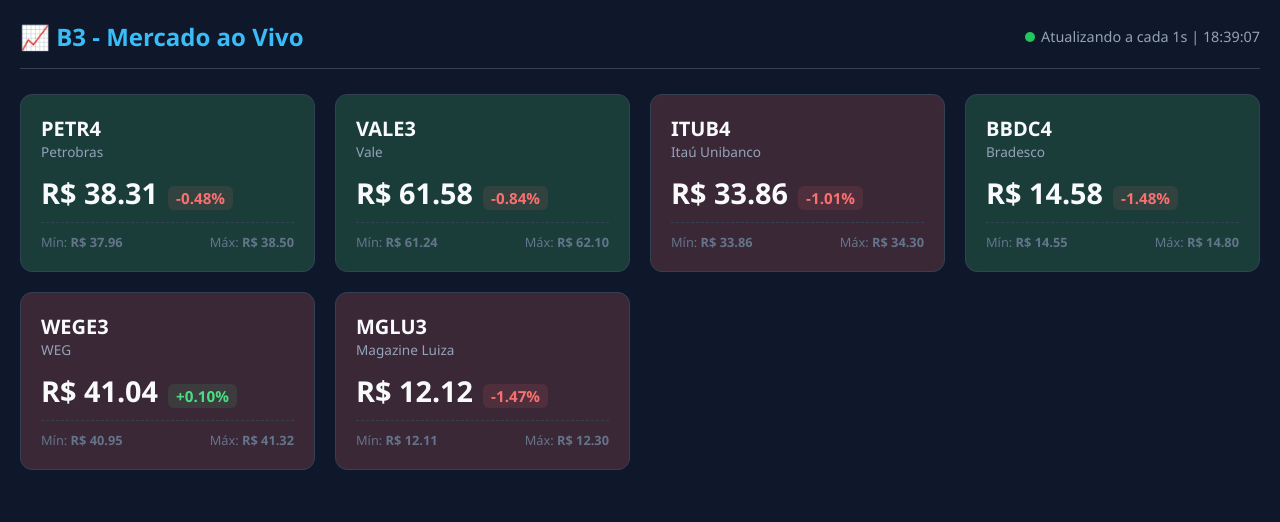
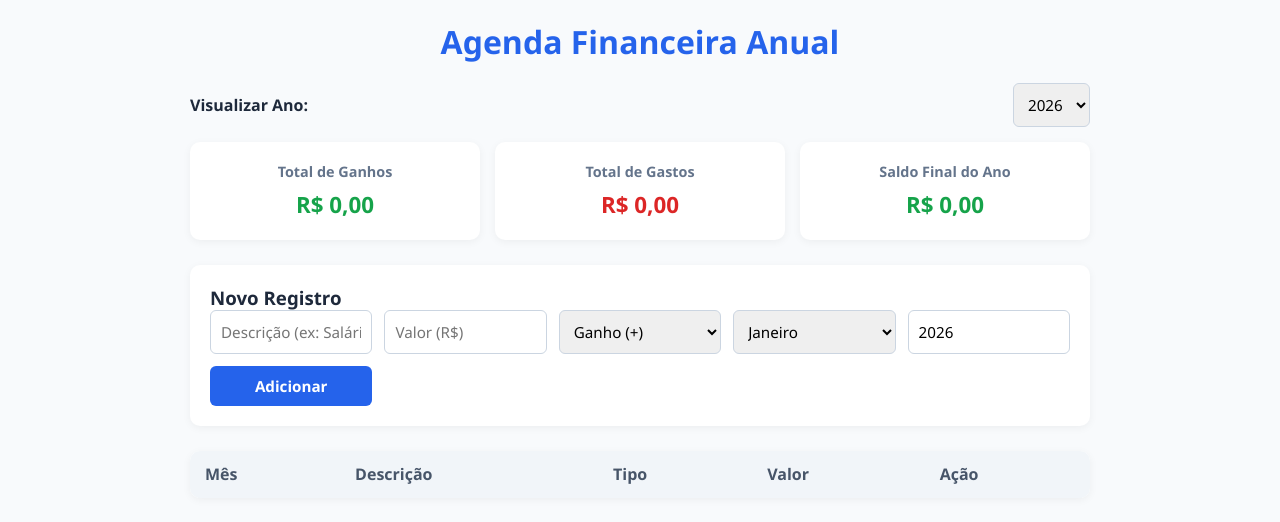
Before and after one commit to joaoantonioribeirodocarmo-commits/renda, a plain HTML site: page index.html in a window 1280 px wide. Drawn offline with Linux system fonts and the light colour scheme.

Commit message:
Update index.html

```diff
--- a/index.html
+++ b/index.html
@@ -3,249 +3,237 @@
 <head>
   <meta charset="UTF-8">
   <meta name="viewport" content="width=device-width, initial-scale=1.0">
-  <title>Bolsa de Valores em Tempo Real</title>
+  <title>Agenda Financeira Anual</title>
   <style>
-    * {
-      box-sizing: border-box;
-      margin: 0;
-      padding: 0;
-      font-family: 'Segoe UI', Tahoma, Geneva, Verdana, sans-serif;
+    :root {
+      --primary: #2563eb;
+      --success: #16a34a;
+      --danger: #dc2626;
+      --bg: #f8fafc;
+      --card: #ffffff;
+      --text: #1e293b;
     }
 
-    body {
-      background-color: #0f172a;
-      color: #f8fafc;
-      padding: 20px;
-    }
+    * { box-sizing: border-box; margin: 0; padding: 0; font-family: 'Segoe UI', Tahoma, Geneva, Verdana, sans-serif; }
+    body { background-color: var(--bg); color: var(--text); padding: 20px; display: flex; justify-content: center; }
+    .container { max-width: 900px; width: 100%; }
+    h1 { margin-bottom: 20px; text-align: center; color: var(--primary); }
 
-    header {
-      display: flex;
-      justify-content: space-between;
-      align-items: center;
-      margin-bottom: 25px;
-      padding-bottom: 15px;
-      border-bottom: 1px solid #334155;
-    }
+    /* Dashboard Cards */
+    .dashboard { display: grid; grid-template-columns: repeat(auto-fit, minmax(200px, 1fr)); gap: 15px; margin-bottom: 25px; }
+    .card { background: var(--card); padding: 20px; border-radius: 10px; box-shadow: 0 2px 8px rgba(0,0,0,0.05); text-align: center; }
+    .card h3 { font-size: 0.9rem; color: #64748b; margin-bottom: 8px; }
+    .card p { font-size: 1.4rem; font-weight: bold; }
+    .ganhos { color: var(--success); }
+    .gastos { color: var(--danger); }
+    .saldo { color: var(--primary); }
 
-    h1 {
-      font-size: 1.5rem;
-      color: #38bdf8;
-    }
+    /* Formulário */
+    .form-container { background: var(--card); padding: 20px; border-radius: 10px; box-shadow: 0 2px 8px rgba(0,0,0,0.05); margin-bottom: 25px; }
+    .form-grid { display: grid; grid-template-columns: repeat(auto-fit, minmax(150px, 1fr)); gap: 12px; }
+    input, select, button { padding: 10px; border: 1px solid #cbd5e1; border-radius: 6px; font-size: 0.95rem; outline: none; }
+    button { background: var(--primary); color: white; border: none; font-weight: bold; cursor: pointer; transition: background 0.2s; }
+    button:hover { background: #1d4ed8; }
 
-    .status {
-      font-size: 0.9rem;
-      color: #94a3b8;
-    }
-
-    .pulse {
-      display: inline-block;
-      width: 10px;
-      height: 10px;
-      border-radius: 50%;
-      background-color: #22c55e;
-      margin-right: 6px;
-      animation: blink 1s infinite;
-    }
-
-    @keyframes blink {
-      0%, 100% { opacity: 1; }
-      50% { opacity: 0.3; }
-    }
-
-    .grid {
-      display: grid;
-      grid-template-columns: repeat(auto-fit, minmax(280px, 1fr));
-      gap: 20px;
-    }
-
-    .card {
-      background-color: #1e293b;
-      border-radius: 12px;
-      padding: 20px;
-      border: 1px solid #334155;
-      transition: border-color 0.2s;
-    }
-
-    .card-header {
-      display: flex;
-      justify-content: space-between;
-      align-items: center;
-      margin-bottom: 12px;
-    }
-
-    .symbol {
-      font-size: 1.25rem;
-      font-weight: bold;
-    }
-
-    .company {
-      font-size: 0.85rem;
-      color: #94a3b8;
-    }
-
-    .price-box {
-      display: flex;
-      align-items: baseline;
-      gap: 10px;
-      margin-bottom: 8px;
-    }
-
-    .price {
-      font-size: 1.8rem;
-      font-weight: bold;
-    }
-
-    .change {
-      font-size: 0.95rem;
-      font-weight: 600;
-      padding: 2px 8px;
-      border-radius: 6px;
-    }
-
-    .up {
-      color: #4ade80;
-      background-color: rgba(74, 222, 128, 0.1);
-    }
-
-    .down {
-      color: #f87171;
-      background-color: rgba(248, 113, 113, 0.1);
-    }
-
-    .flash-green {
-      animation: flashGreen 0.4s ease-out;
-    }
-
-    .flash-red {
-      animation: flashRed 0.4s ease-out;
-    }
-
-    @keyframes flashGreen {
-      0% { background-color: rgba(74, 222, 128, 0.3); }
-      100% { background-color: transparent; }
-    }
-
-    @keyframes flashRed {
-      0% { background-color: rgba(248, 113, 113, 0.3); }
-      100% { background-color: transparent; }
-    }
-
-    .details {
-      display: flex;
-      justify-content: space-between;
-      font-size: 0.8rem;
-      color: #64748b;
-      margin-top: 10px;
-      padding-top: 10px;
-      border-top: 1px dashed #334155;
-    }
+    /* Controles e Tabela */
+    .controls { display: flex; justify-content: space-between; align-items: center; margin-bottom: 15px; }
+    table { width: 100%; background: var(--card); border-collapse: collapse; border-radius: 10px; overflow: hidden; box-shadow: 0 2px 8px rgba(0,0,0,0.05); }
+    th, td { padding: 12px 15px; text-align: left; border-bottom: 1px solid #f1f5f9; }
+    th { background: #f1f5f9; color: #475569; }
+    .btn-delete { background: var(--danger); color: white; border: none; padding: 6px 10px; border-radius: 4px; cursor: pointer; }
+    .btn-delete:hover { background: #b91c1c; }
   </style>
 </head>
 <body>
 
-  <header>
-    <h1>📈 B3 - Mercado ao Vivo</h1>
-    <div class="status">
-      <span class="pulse"></span>Atualizando a cada 1s | <span id="clock">00:00:00</span>
+  <div class="container">
+    <h1>Agenda Financeira Anual</h1>
+
+    <!-- Seleção de Ano -->
+    <div class="controls">
+      <label for="filtroAno"><strong>Visualizar Ano:</strong></label>
+      <select id="filtroAno" onchange="renderizar()"></select>
     </div>
-  </header>
 
-  <div class="grid" id="stock-grid"></div>
+    <!-- Dashboard com resumo do ano -->
+    <div class="dashboard">
+      <div class="card">
+        <h3>Total de Ganhos</h3>
+        <p id="totalGanhos" class="ganhos">R$ 0,00</p>
+      </div>
+      <div class="card">
+        <h3>Total de Gastos</h3>
+        <p id="totalGastos" class="gastos">R$ 0,00</p>
+      </div>
+      <div class="card">
+        <h3>Saldo Final do Ano</h3>
+        <p id="saldoFinal" class="saldo">R$ 0,00</p>
+      </div>
+    </div>
+
+    <!-- Formulário de Cadastro -->
+    <div class="form-container">
+      <h3>Novo Registro</h3>
+      <form id="formFinancas" onsubmit="adicionarRegistro(event)">
+        <div class="form-grid">
+          <input type="text" id="descricao" placeholder="Descrição (ex: Salário, Aluguel)" required>
+          <input type="number" id="valor" step="0.01" placeholder="Valor (R$)" required>
+          <select id="tipo" required>
+            <option value="ganho">Ganho (+)</option>
+            <option value="gasto">Gasto (-)</option>
+          </select>
+          <select id="mes" required>
+            <option value="1">Janeiro</option>
+            <option value="2">Fevereiro</option>
+            <option value="3">Março</option>
+            <option value="4">Abril</option>
+            <option value="5">Maio</option>
+            <option value="6">Junho</option>
+            <option value="7">Julho</option>
+            <option value="8">Agosto</option>
+            <option value="9">Setembro</option>
+            <option value="10">Outubro</option>
+            <option value="11">Novembro</option>
+            <option value="12">Dezembro</option>
+          </select>
+          <input type="number" id="ano" placeholder="Ano" required>
+          <button type="submit">Adicionar</button>
+        </div>
+      </form>
+    </div>
+
+    <!-- Tabela de Registros -->
+    <table>
+      <thead>
+        <tr>
+          <th>Mês</th>
+          <th>Descrição</th>
+          <th>Tipo</th>
+          <th>Valor</th>
+          <th>Ação</th>
+        </tr>
+      </thead>
+      <tbody id="tabelaCorpo"></tbody>
+    </table>
+  </div>
 
   <script>
-    // Lista de ações iniciais
-    const stocks = [
-      { symbol: 'PETR4', company: 'Petrobras', price: 38.50, initialPrice: 38.50 },
-      { symbol: 'VALE3', company: 'Vale', price: 62.10, initialPrice: 62.10 },
-      { symbol: 'ITUB4', company: 'Itaú Unibanco', price: 34.20, initialPrice: 34.20 },
-      { symbol: 'BBDC4', company: 'Bradesco', price: 14.80, initialPrice: 14.80 },
-      { symbol: 'WEGE3', company: 'WEG', price: 41.00, initialPrice: 41.00 },
-      { symbol: 'MGLU3', company: 'Magazine Luiza', price: 12.30, initialPrice: 12.30 }
+    // Recupera dados do localStorage ou inicia lista vazia
+    let transacoes = JSON.parse(localStorage.getItem('transacoes_financeiras')) || [];
+
+    const mesesNomes = [
+      "Janeiro", "Fevereiro", "Março", "Abril", "Maio", "Junho",
+      "Julho", "Agosto", "Setembro", "Outubro", "Novembro", "Dezembro"
     ];
 
-    // Inicializa os cards na página
-    function renderCards() {
-      const grid = document.getElementById('stock-grid');
-      grid.innerHTML = '';
+    // Configura o ano atual nos inputs ao carregar
+    const anoAtual = new Date().getFullYear();
+    document.getElementById('ano').value = anoAtual;
 
-      stocks.forEach(stock => {
-        const card = document.createElement('div');
-        card.className = 'card';
-        card.id = `card-${stock.symbol}`;
-        card.innerHTML = `
-          <div class="card-header">
-            <div>
-              <div class="symbol">${stock.symbol}</div>
-              <div class="company">${stock.company}</div>
-            </div>
-          </div>
-          <div class="price-box">
-            <span class="price" id="price-${stock.symbol}">R$ ${stock.price.toFixed(2)}</span>
-            <span class="change up" id="change-${stock.symbol}">0.00%</span>
-          </div>
-          <div class="details">
-            <span>Mín: <strong id="min-${stock.symbol}">R$ ${stock.price.toFixed(2)}</strong></span>
-            <span>Máx: <strong id="max-${stock.symbol}">R$ ${stock.price.toFixed(2)}</strong></span>
-          </div>
-        `;
+    function inicializarFiltroAnos() {
+      const selectFiltro = document.getElementById('filtroAno');
+      const anos = [...new Set(transacoes.map(t => t.ano))];
 
-        // Guarda histórico de máxima e mínima
-        stock.min = stock.price;
-        stock.max = stock.price;
+      if (!anos.includes(anoAtual)) anos.push(anoAtual);
+      anos.sort((a, b) => b - a);
 
-        grid.appendChild(card);
+      selectFiltro.innerHTML = '';
+      anos.forEach(ano => {
+        const option = document.createElement('option');
+        option.value = ano;
+        option.textContent = ano;
+        selectFiltro.appendChild(option);
       });
     }
 
-    // Função para simular flutuação de preço
-    function updateStocks() {
-      stocks.forEach(stock => {
-        // Variação percentual aleatória entre -0.8% e +0.8%
-        const deltaPercent = (Math.random() - 0.49) * 1.6;
-        const oldPrice = stock.price;
-        const newPrice = oldPrice * (1 + deltaPercent / 100);
+    function adicionarRegistro(e) {
+      e.preventDefault();
 
-        stock.price = Math.max(0.01, newPrice); // impede preço negativo
+      const novaTransacao = {
+        id: Date.now(),
+        descricao: document.getElementById('descricao').value,
+        valor: parseFloat(document.getElementById('valor').value),
+        tipo: document.getElementById('tipo').value,
+        mes: parseInt(document.getElementById('mes').value),
+        ano: parseInt(document.getElementById('ano').value)
+      };
 
-        // Atualiza Máxima e Mínima
-        if (stock.price > stock.max) stock.max = stock.price;
-        if (stock.price < stock.min) stock.min = stock.price;
+      transacoes.push(novaTransacao);
+      salvarDados();
 
-        // Calcula variação total do dia em relação ao preço inicial
-        const totalChange = ((stock.price - stock.initialPrice) / stock.initialPrice) * 100;
+      // Limpa campos do formulário
+      document.getElementById('descricao').value = '';
+      document.getElementById('valor').value = '';
 
-        // Elementos DOM
-        const card = document.getElementById(`card-${stock.symbol}`);
-        const priceEl = document.getElementById(`price-${stock.symbol}`);
-        const changeEl = document.getElementById(`change-${stock.symbol}`);
-        const minEl = document.getElementById(`min-${stock.symbol}`);
-        const maxEl = document.getElementById(`max-${stock.symbol}`);
+      // Atualiza o filtro se for um ano novo
+      inicializarFiltroAnos();
+      document.getElementById('filtroAno').value = novaTransacao.ano;
+      renderizar();
+    }
 
-        // Atualiza textos
-        priceEl.textContent = `R$ ${stock.price.toFixed(2)}`;
-        changeEl.textContent = `${totalChange >= 0 ? '+' : ''}${totalChange.toFixed(2)}%`;
-        minEl.textContent = `R$ ${stock.min.toFixed(2)}`;
-        maxEl.textContent = `R$ ${stock.max.toFixed(2)}`;
+    function removerRegistro(id) {
+      transacoes = transacoes.filter(t => t.id !== id);
+      salvarDados();
+      renderizar();
+    }
 
-        // Atualiza classe de cor da variação
-        changeEl.className = `change ${totalChange >= 0 ? 'up' : 'down'}`;
+    function salvarDados() {
+      localStorage.setItem('transacoes_financeiras', JSON.stringify(transacoes));
+    }
 
-        // Efeito visual de brilho no card (verde subiu / vermelho caiu)
-        card.classList.remove('flash-green', 'flash-red');
-        void card.offsetWidth; // Força reflow no navegador para reiniciar a animação
-        card.classList.add(stock.price >= oldPrice ? 'flash-green' : 'flash-red');
+    function formatarMoeda(valor) {
+      return valor.toLocaleString('pt-BR', { style: 'currency', currency: 'BRL' });
+    }
+
+    function renderizar() {
+      const anoSelecionado = parseInt(document.getElementById('filtroAno').value) || anoAtual;
+      const tabelaCorpo = document.getElementById('tabelaCorpo');
+      tabelaCorpo.innerHTML = '';
+
+      const transacoesFiltradas = transacoes.filter(t => t.ano === anoSelecionado);
+
+      // Ordena por mês
+      transacoesFiltradas.sort((a, b) => a.mes - b.mes);
+
+      let totalGanhos = 0;
+      let totalGastos = 0;
+
+      transacoesFiltradas.forEach(t => {
+        if (t.tipo === 'ganho') {
+          totalGanhos += t.valor;
+        } else {
+          totalGastos += t.valor;
+        }
+
+        const tr = document.createElement('tr');
+        tr.innerHTML = `
+          <td>${mesesNomes[t.mes - 1]}</td>
+          <td>${t.descricao}</td>
+          <td style="color: ${t.tipo === 'ganho' ? 'var(--success)' : 'var(--danger)'}">
+            ${t.tipo === 'ganho' ? 'Ganho' : 'Gasto'}
+          </td>
+          <td>${formatarMoeda(t.valor)}</td>
+          <td>
+            <button class="btn-delete" onclick="removerRegistro(${t.id})">Excluir</button>
+          </td>
+        `;
+        tabelaCorpo.appendChild(tr);
       });
 
-      // Atualiza o relógio no topo
-      document.getElementById('clock').textContent = new Date().toLocaleTimeString('pt-BR');
+      const saldoFinal = totalGanhos - totalGastos;
+
+      // Atualiza o Dashboard
+      document.getElementById('totalGanhos').textContent = formatarMoeda(totalGanhos);
+      document.getElementById('totalGastos').textContent = formatarMoeda(totalGastos);
+      document.getElementById('saldoFinal').textContent = formatarMoeda(saldoFinal);
+
+      // Cor dinâmica do saldo final
+      document.getElementById('saldoFinal').style.color = saldoFinal >= 0 ? 'var(--success)' : 'var(--danger)';
     }
 
-    // Inicialização do painel
-    renderCards();
-    updateStocks();
-
-    // Executa a função updateStocks a cada 1000 milissegundos (1 segundo)
-    setInterval(updateStocks, 1000);
+    // Inicialização do aplicativo
+    inicializarFiltroAnos();
+    renderizar();
   </script>
 </body>
 </html>
```
